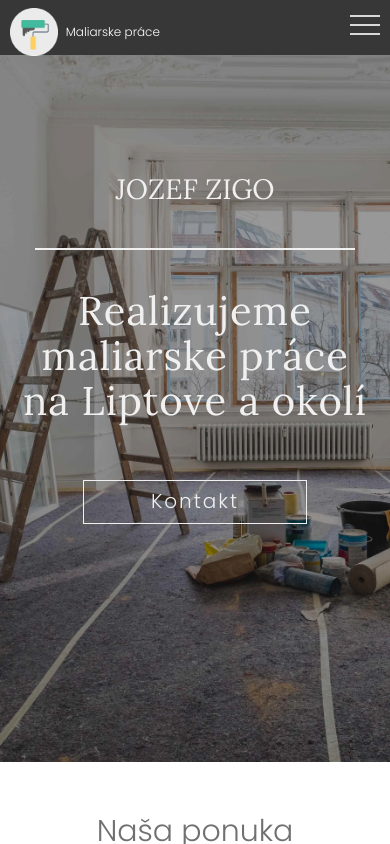
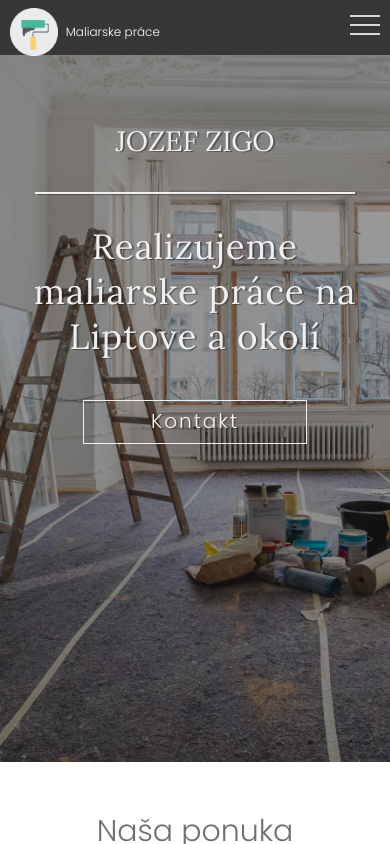
Before and after one commit to MatthewChevy/Synmal, a Vue app: page / in a window 390 px wide. Shown: the top 844 px of the page. Built offline with nearby package versions, Linux system fonts and the light colour scheme.

Commit message:
refactoring

```diff
--- a/src/components/Home/TheHomeSecondSection.vue
+++ b/src/components/Home/TheHomeSecondSection.vue
@@ -3,8 +3,9 @@
         <div class="container">
             <div class="h3-handler" data-aos="fade-down">
                 <h3>
-                    Interérové a exterierové nátery stien a fasád realizujeme aj
-                    <strong>strojovím maľovaním</strong>
+                    Interierové a exterierové nátery stien a fasád realizujeme
+                    aj
+                    <strong>strojovým maľovaním</strong>
                 </h3>
             </div>
             <article>
--- a/src/components/Home/TheHomeThirdSection.vue
+++ b/src/components/Home/TheHomeThirdSection.vue
@@ -15,7 +15,10 @@
                         schopnosťou je pre nás veľkým favoritom.
                     </p>
 
-                    <div class="decorative-bucket sm-screen" data-aos="fade-right">
+                    <div
+                        class="decorative-bucket sm-screen"
+                        data-aos="fade-right"
+                    >
                         <img
                             src="../../assets/img/decoration/jupol.png"
                             alt="Jupol bucket"
--- a/src/components/Home/TheHomeTitleSection.vue
+++ b/src/components/Home/TheHomeTitleSection.vue
@@ -16,13 +16,9 @@
                     </h1>
                 </div>
             </div>
-            <div class="button">
+            <div class="button" @click="$router.push({ path: 'contact' })">
                 <div class="contact-link-button">
-                    <a
-                        class="contact-link"
-                        tabindex="1"
-                        @click="$router.push({ path: 'contact' })"
-                    >
+                    <a class="contact-link" tabindex="1">
                         Kontakt
                     </a>
                 </div>
@@ -39,7 +35,9 @@ export default {
 
     data() {
         return {
-            sectionTitle: Object
+            sectionTitle: Object,
+            width: Number,
+            height: Number
         }
     },
 
@@ -48,19 +46,21 @@ export default {
         window.addEventListener('scroll', () => {
             this.titleParallax()
         })
+
+        this.width = window.innerWidth
+        this.height = window.innerHeight
     },
 
     methods: {
         titleParallax() {
             if (this.actualyWidnowSize >= this.breakpoint) {
                 //1024+
-                this.parallax(this.sectionTitle, window.scrollY,-0.3)
+                this.parallax(this.sectionTitle, window.scrollY, -0.3)
             }
         }
     }
 }
 </script>
-
 
 <style lang="scss" scoped>
 @media screen and (min-width: 0px) {
@@ -71,7 +71,7 @@ export default {
     .text-top {
         position: absolute;
         width: 100%;
-        top: 11rem;
+        top: 8rem;
         animation: textTopFadeIn 1s 0.5s ease-in-out both;
 
         .h2-box {
@@ -82,6 +82,7 @@ export default {
                 position: absolute;
                 color: $primary-soft;
                 text-transform: uppercase;
+                text-shadow: 2px 1px rgba(0, 0, 0, 0.308);
                 font: {
                     size: 28px;
                     weight: 500;
@@ -94,7 +95,7 @@ export default {
     .span-box {
         position: absolute;
         width: 100vw;
-        top: 15.5rem;
+        top: 12rem;
         display: flex;
         justify-content: center;
 
@@ -105,6 +106,7 @@ export default {
             height: 0.15rem;
             background-color: $primary-soft;
             animation: spanFadeIn 0.5s 0.25s ease-in-out both;
+            box-shadow: 2px 1px rgba(0, 0, 0, 0.308);
         }
     }
 
@@ -113,7 +115,7 @@ export default {
         width: 100vw;
         display: flex;
         justify-content: center;
-        top: 18rem;
+        top: 14rem;
         text-align: left;
         opacity: 0;
         animation: textBottomFadeIn 0.5s 1s ease-in-out forwards;
@@ -126,8 +128,9 @@ export default {
             padding-bottom: 3rem;
             letter-spacing: 1px;
             line-height: 45px;
+            text-shadow: 2px 1px rgba(0, 0, 0, 0.308);
             font: {
-                size: 40px;
+                size: 35px;
                 family: $font-lora;
                 weight: 400;
             }
@@ -136,7 +139,7 @@ export default {
 
     .button {
         position: absolute;
-        top: 30rem;
+        top: 27rem;
         width: 100vw;
         text-align: center;
 
@@ -153,12 +156,19 @@ export default {
 
             a {
                 letter-spacing: 2px;
+                text-shadow: 2px 1px rgba(0, 0, 0, 0.308);
                 font: {
                     size: 20px;
                     weight: 300;
                 }
             }
         }
+    }
+
+    .contact-link-button:focus,
+    .contact-link-button:hover {
+        background-color: #373737ad;
+        transition: 0.25s;
     }
 
     @keyframes spanFadeIn {
@@ -203,6 +213,38 @@ export default {
         100% {
             opacity: 1;
         }
+    }
+}
+
+@media screen and (min-width: 335px) {
+    .button {
+        position: absolute;
+        top: 25rem;
+        width: 100vw;
+        text-align: center;
+    }
+}
+
+@media screen and (min-width: 400px) {
+    .text-top {
+        top: 11rem;
+    }
+
+    .span-box {
+        top: 15.5rem;
+    }
+
+    .text-bottom {
+        top: 18rem;
+        h1 {
+            font: {
+                size: 40px;
+            }
+        }
+    }
+
+    .button {
+        top: 33rem;
     }
 }
 
```
